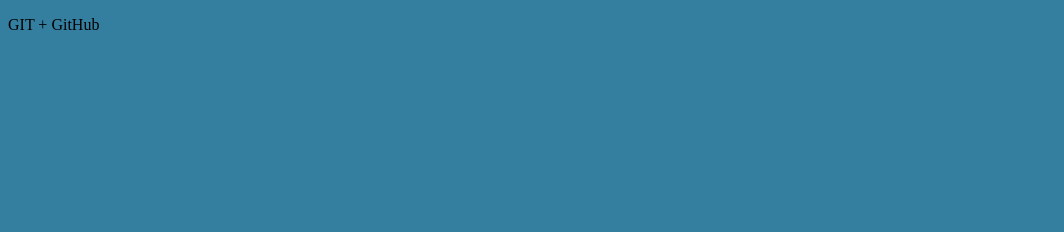
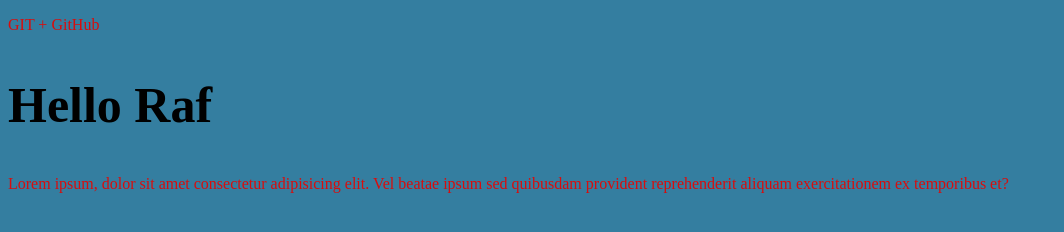
Before and after one commit to rafailzeynalov/gittest, a plain HTML site: page index.html in a window 1280 px wide. Shown: the whole page, without its empty margins (0-1064 px from the left). Drawn offline with Linux system fonts and the light colour scheme.

Commit message:
Второй commit

```diff
--- a/css/main.css
+++ b/css/main.css
@@ -1,3 +1,9 @@
 body{
     background-color: rgb(52, 126, 160);
 }
+p{
+    color: rgb(216, 13, 13);
+}
+h2{
+    font-size: 50px;
+}
--- a/index.html
+++ b/index.html
@@ -9,5 +9,7 @@
 </head>
 <body>
     <p>GIT + GitHub</p>
+    <h2>Hello Raf</h2>
+    <p>Lorem ipsum, dolor sit amet consectetur adipisicing elit. Vel beatae ipsum sed quibusdam provident reprehenderit aliquam exercitationem ex temporibus et?</p>
 </body>
 </html>
```
